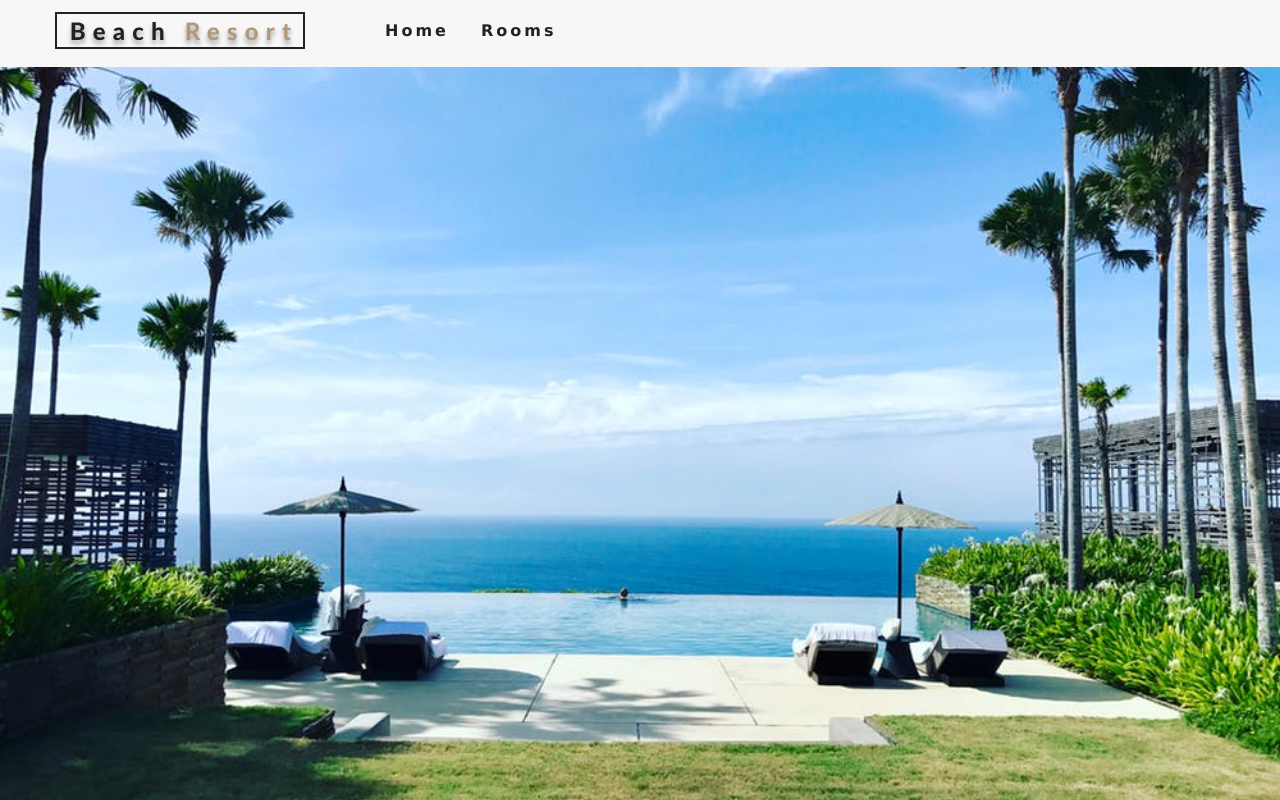
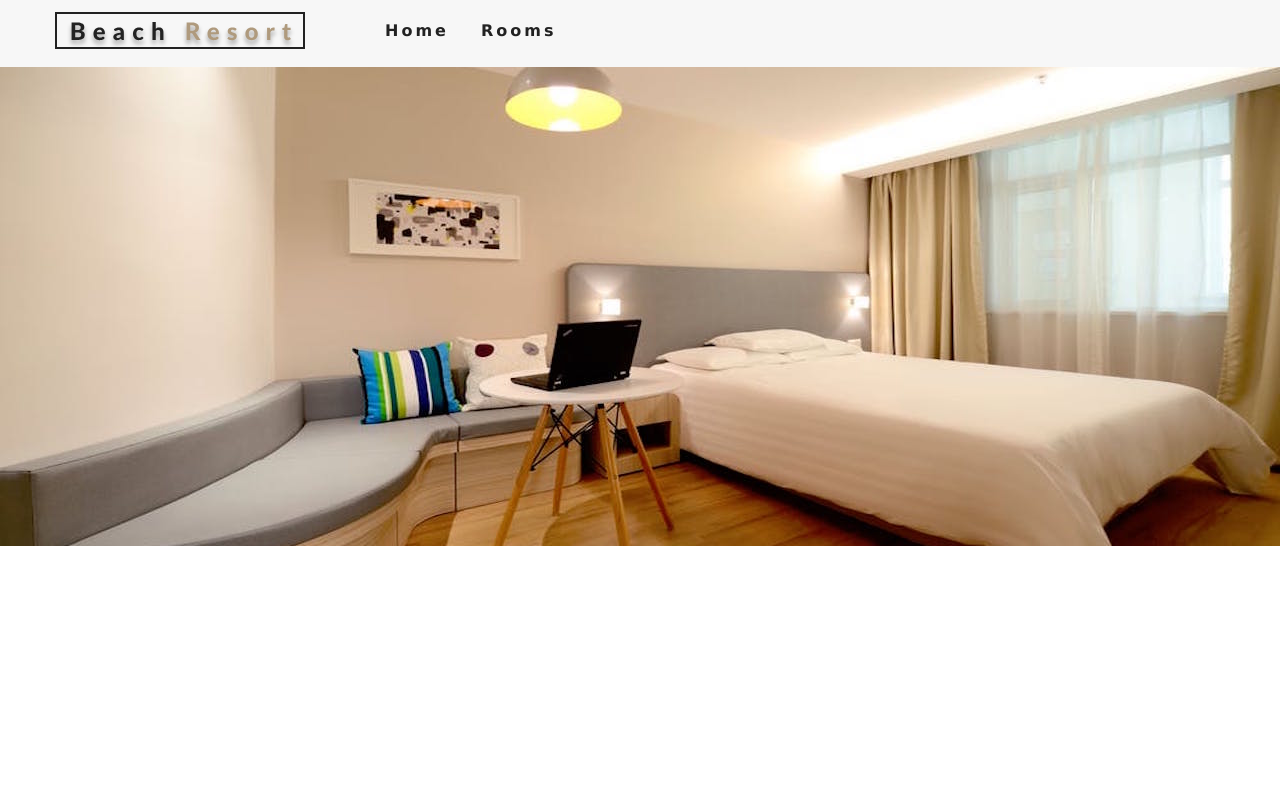
Before and after one commit to ravinduf/resort, a React (Create React App) app: page /rooms in a window 1280 px wide. Built offline with nearby package versions, Linux system fonts and the light colour scheme.

Commit message:
changed hero prop

```diff
--- a/src/pages/Rooms.js
+++ b/src/pages/Rooms.js
@@ -4,7 +4,7 @@ import Hero from '../components/Hero';
 function Rooms() {
     return (
         <div>
-            <Hero />
+            <Hero hero="roomsHero"/>
         </div>
     )
 }
```
